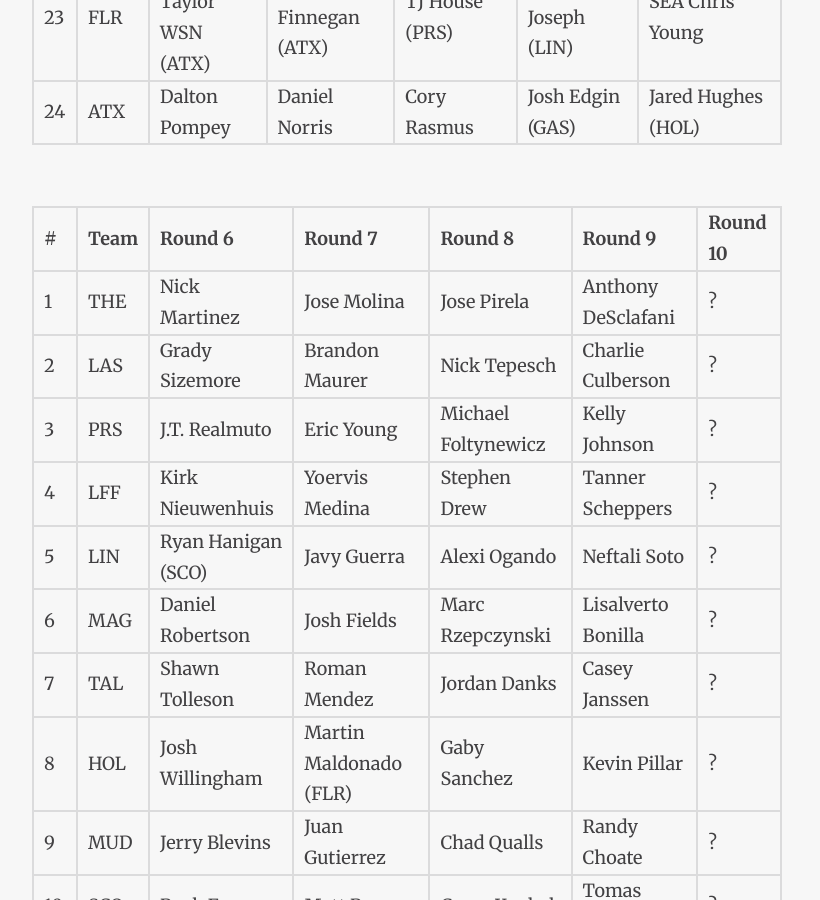
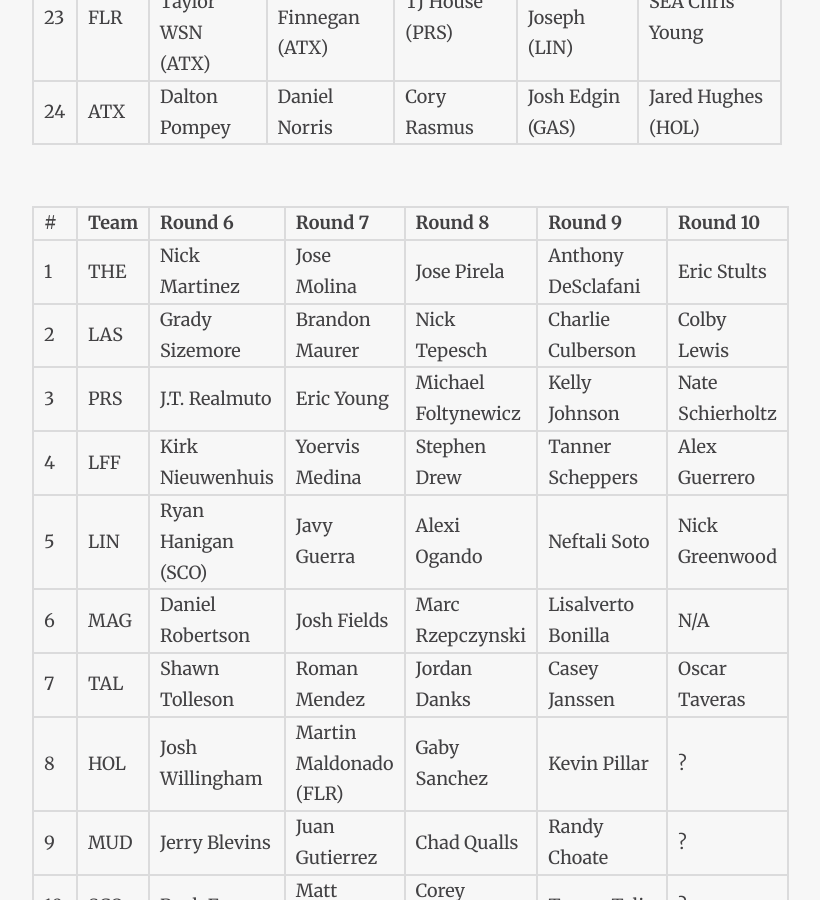
Before and after one commit to ADML1/adml1.github.io, a Jekyll site: the page built from draft.md, in a window 1280 px wide and 900 px high, scrolled down 2395 px. Shown: the whole window, without its empty margins (233-1053 px from the left). Built offline with Jekyll 4.4.1, drawn with Linux system fonts in a browser that asks for light colours; nearby versions of some CDN libraries.

Commit message:
Update draft picks.

```diff
--- a/draft.md
+++ b/draft.md
@@ -40,13 +40,13 @@
 
 \# | Team | Round 6 | Round 7 | Round 8 | Round 9 | Round 10
 ---|------|---------|---------|---------|---------|----------
-1 | THE | Nick Martinez | Jose Molina | Jose Pirela | Anthony DeSclafani | ?
-2 | LAS | Grady Sizemore | Brandon Maurer | Nick Tepesch | Charlie Culberson | ?
-3 | PRS | J.T. Realmuto | Eric Young | Michael Foltynewicz | Kelly Johnson | ?
-4 | LFF | Kirk Nieuwenhuis | Yoervis Medina | Stephen Drew | Tanner Scheppers | ?
-5 | LIN | Ryan Hanigan (SCO) | Javy Guerra | Alexi Ogando | Neftali Soto | ?
-6 | MAG | Daniel Robertson | Josh Fields | Marc Rzepczynski | Lisalverto Bonilla | ?
-7 | TAL | Shawn Tolleson | Roman Mendez | Jordan Danks | Casey Janssen | ?
+1 | THE | Nick Martinez | Jose Molina | Jose Pirela | Anthony DeSclafani | Eric Stults
+2 | LAS | Grady Sizemore | Brandon Maurer | Nick Tepesch | Charlie Culberson | Colby Lewis
+3 | PRS | J.T. Realmuto | Eric Young | Michael Foltynewicz | Kelly Johnson | Nate Schierholtz
+4 | LFF | Kirk Nieuwenhuis | Yoervis Medina | Stephen Drew | Tanner Scheppers | Alex Guerrero
+5 | LIN | Ryan Hanigan (SCO) | Javy Guerra | Alexi Ogando | Neftali Soto | Nick Greenwood
+6 | MAG | Daniel Robertson | Josh Fields | Marc Rzepczynski | Lisalverto Bonilla | N/A
+7 | TAL | Shawn Tolleson | Roman Mendez | Jordan Danks | Casey Janssen | Oscar Taveras
 8 | HOL | Josh Willingham | Martin Maldonado (FLR) | Gaby Sanchez | Kevin Pillar | ?
 9 | MUD | Jerry Blevins | Juan Gutierrez | Chad Qualls | Randy Choate | ?
 10 | SCO | Buck Farmer | Matt Barnes | Corey Knebel | Tomas Telis | ?
```
Also changed, not shown: other parts of draft.md (+1 -1 lines).
